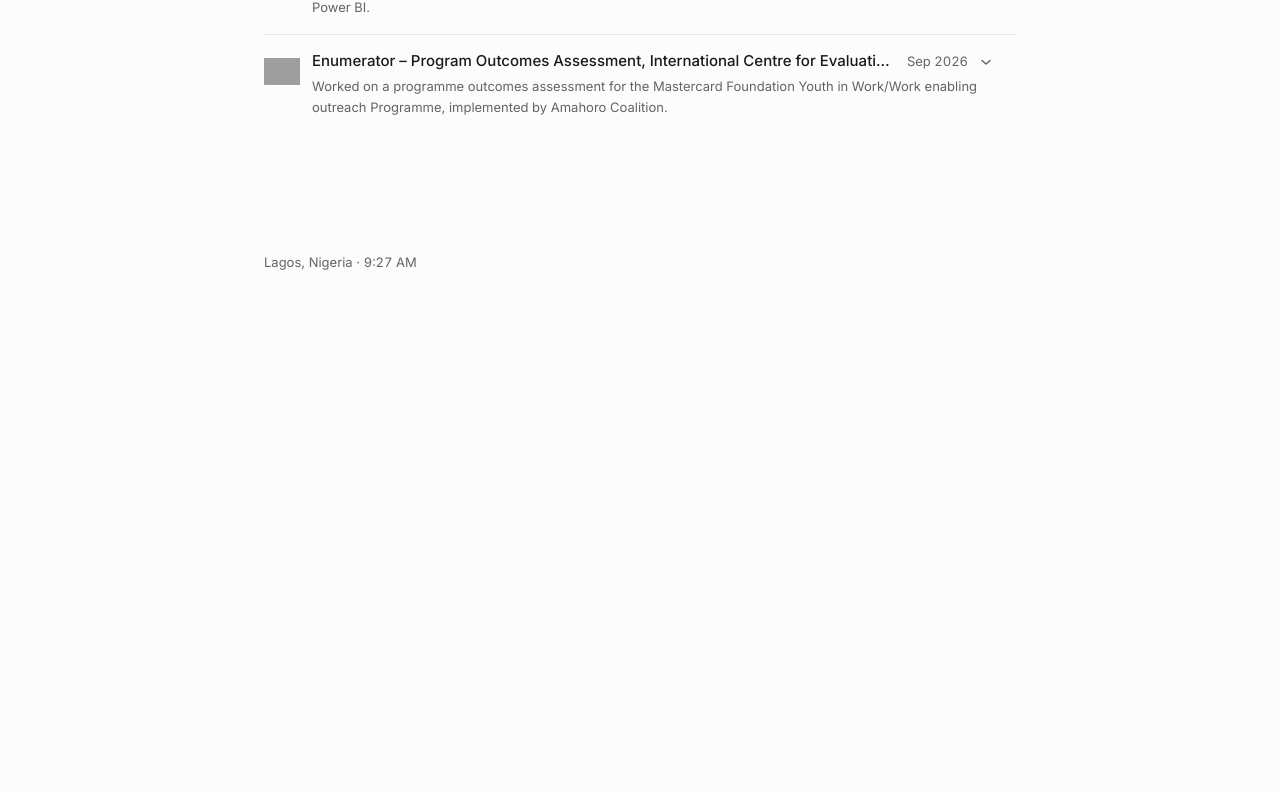
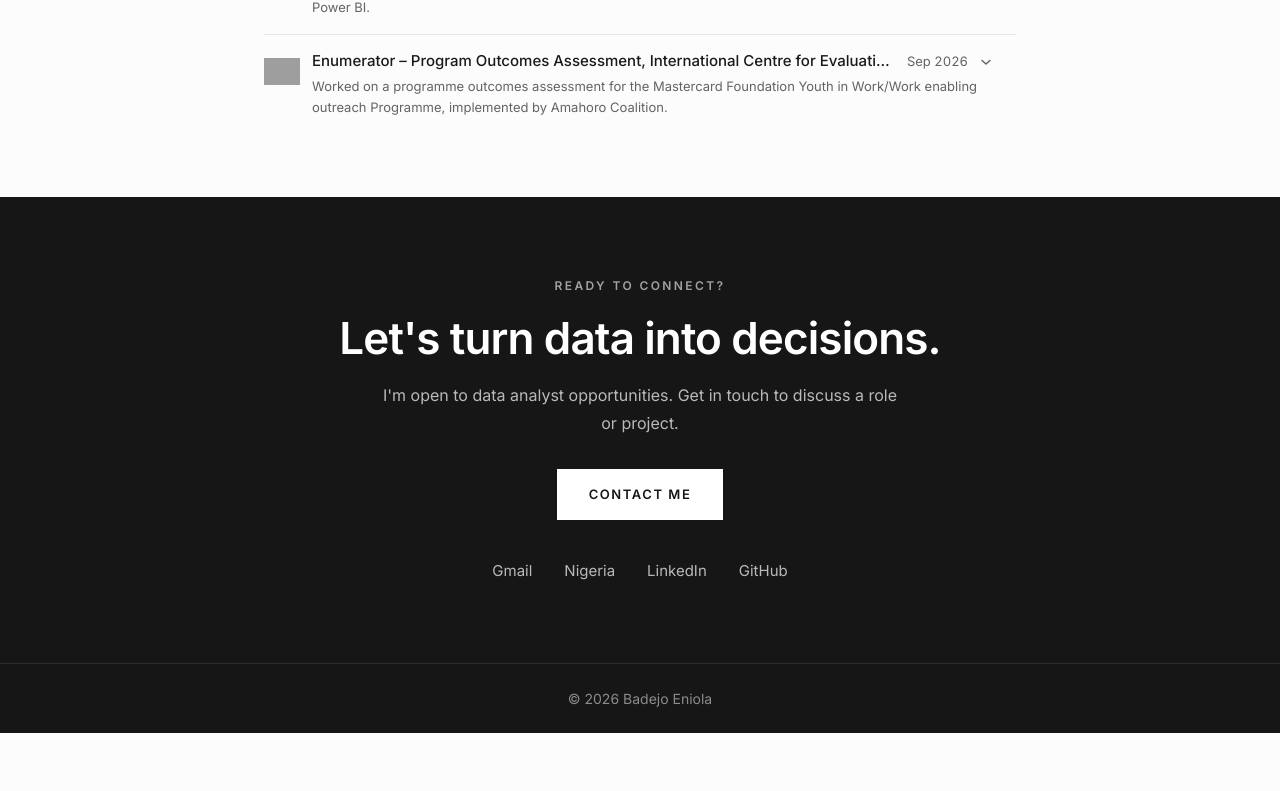
Before and after one commit to TheBadejoEniola/My-Portfolio, a Next.js app: page / in a window 1280 px wide. Shown: the part 1997-2788 px from the top of the page. Before the commit the page ends 2310 px from the top, so only its background shows below. Built offline with nearby package versions, Linux system fonts and the light colour scheme; no server answers; grey boxes are pictures that could not be loaded.

Commit message:
Add Contact section to HomePage component

```diff
--- a/app/page.tsx
+++ b/app/page.tsx
@@ -1,6 +1,7 @@
 import { HeaderBio } from "@/components/sections/HeaderBio";
 import { ProjectsSection } from "@/components/sections/ProjectsSection";
 import { ExperienceSection } from "@/components/sections/ExperienceSection";
+import { Contact } from "@/components/sections/Contact";
 import { FadeUp } from "@/components/ui/FadeUp";
 
 export default function HomePage() {
@@ -15,6 +16,7 @@ export default function HomePage() {
       <FadeUp>
         <ExperienceSection />
       </FadeUp>
+      <Contact />
     </>
   );
 }
```
